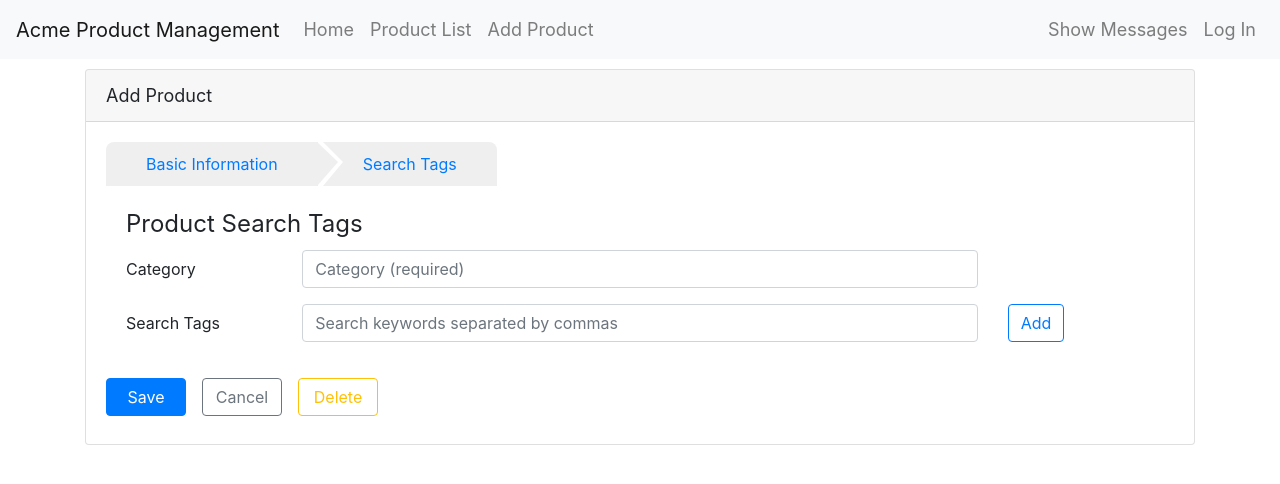
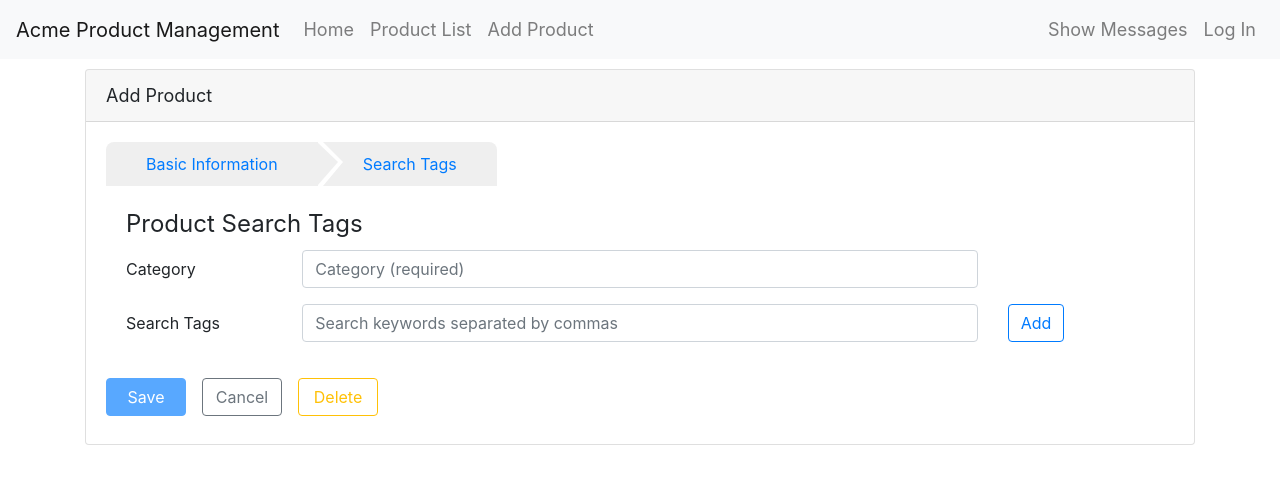
Before and after one commit to JuliaUtrobina/Angular-Routing, an Angular app in the folder APM-Start/: page /products/0/edit/tags in a window 1280 px wide. Shown: the top 484 px of the page. Built offline with nearby package versions, Linux system fonts and the light colour scheme; what angular-in-memory-web-api would draw is missing.

Commit message:
Added simple validation through the child routes

```diff
--- a/APM-Start/src/app/products/product-edit/product-edit.component.html
+++ b/APM-Start/src/app/products/product-edit/product-edit.component.html
@@ -17,6 +17,7 @@
                 style="width:80px"
                 type="button"
                 [title]="'Save your entered data'"
+                [disabled]="!isValid()"
                 (click)="saveProduct()">
           Save
         </button>
--- a/APM-Start/src/app/products/product-edit/product-edit.component.ts
+++ b/APM-Start/src/app/products/product-edit/product-edit.component.ts
@@ -13,8 +13,8 @@
 export class ProductEditComponent implements OnInit {
   pageTitle = 'Product Edit';
   errorMessage: string;
-
   product: Product;
+  private dataIsValid: { [key: string]: boolean } = {};
 
   constructor(private productService: ProductService,
               private messageService: MessageService,
@@ -61,7 +61,7 @@
   }
 
   saveProduct(): void {
-    if (true === true) {
+    if (this.isValid()) {
       if (this.product.id === 0) {
         this.productService.createProduct(this.product).subscribe({
           next: () => this.onSaveComplete(`The new ${this.product.productName} was saved`),
@@ -86,4 +86,35 @@
     // Navigate back to the product list
     this.router.navigate(['/products']);
   }
+
+  isValid(path?: string): boolean {
+    this.validate();
+    if (path) {
+      return this.dataIsValid[path];
+    }
+    return (this.dataIsValid &&
+      Object.keys(this.dataIsValid).every(d => this.dataIsValid[d] === true));
+  }
+
+  validate(): void {
+    // Clear the validation object
+    this.dataIsValid = {};
+
+    // 'info' tab
+    if (this.product.productName &&
+      this.product.productName.length >= 3 &&
+      this.product.productCode) {
+      this.dataIsValid['info'] = true;
+    } else {
+      this.dataIsValid['info'] = false;
+    }
+
+    // 'tags' tab
+    if (this.product.category &&
+      this.product.category.length >= 3) {
+      this.dataIsValid['tags'] = true;
+    } else {
+      this.dataIsValid['tags'] = false;
+    }
+  }
 }
```
